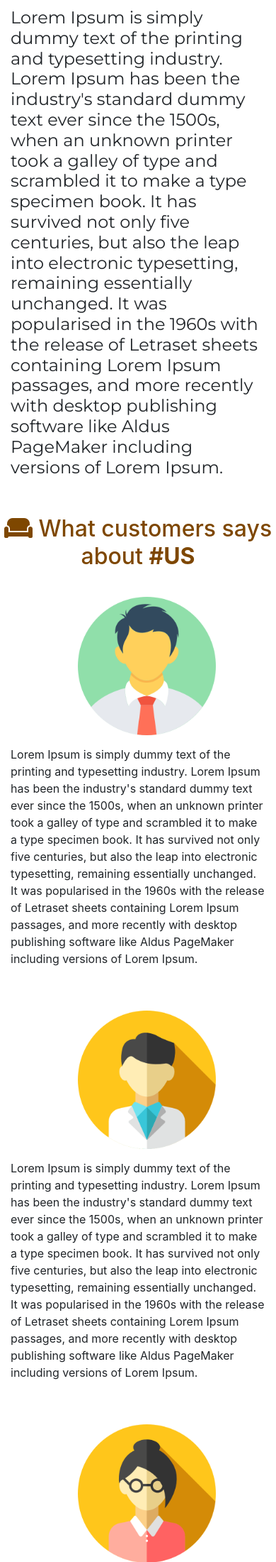
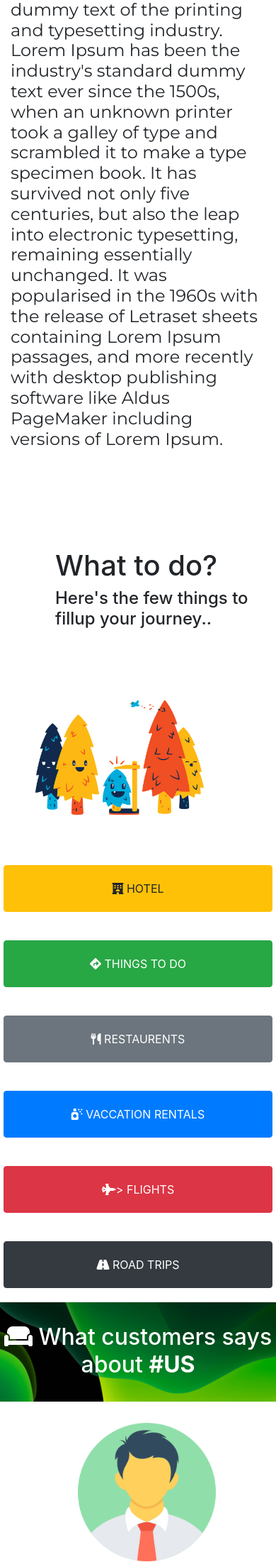
Before and after one commit to akilaliyanage/TravelMe, a PHP site: page / in a window 390 px wide. Shown: the part 1391-3592 px from the top of the page at 71% size. Run offline with PHP 8.4, Linux system fonts and the light colour scheme; some libraries are stand-ins or nearby versions.

Commit message:
css phase-3

```diff
--- a/index.html
+++ b/index.html
@@ -11,6 +11,10 @@
     <script src="https://cdnjs.cloudflare.com/ajax/libs/popper.js/1.14.7/umd/popper.min.js"></script>
     <script src="https://maxcdn.bootstrapcdn.com/bootstrap/4.3.1/js/bootstrap.min.js"></script>
     <script src="https://kit.fontawesome.com/65c24a6e74.js" crossorigin="anonymous"></script>
+    <script async src="https://platform.twitter.com/widgets.js" charset="utf-8"></script>
+    <script src="https://apis.google.com/js/platform.js" async defer></script>
+    <meta name="google-signin-client_id" content="834294027517-c85nd4r390k8suhku1naajvkmb41cb25.apps.googleusercontent.com">
+    <script src="src\js\index.js"></script>
     <title>TravelMe</title>
 </head>
 <body>
@@ -37,9 +41,6 @@
                     <li class="nav-item">
                       <a class="nav-link" href="#"><i class="fas fa-phone-square-alt"></i>  Contact Us</a>
                     </li>
-                    <li class="nav-item">
-                        <a class="nav-link" href="#"><i class="fas fa-question"></i>  FaQ</a>
-                    </li>
                     <li class="nal-item">
                         <a class="nav-link" href=""><i class="fas fa-envelope-open-text"></i>  akilaliyanage</a>
                     </li>
@@ -48,6 +49,9 @@
                     </li>
                     <li class="nav-item button">
                         <button class="btn btn-warning">Sign-In</button>
+                    </li>
+                    <li class="nav-item">
+                            <div class="g-signin2" data-onsuccess="onSignIn"></div>
                     </li>
                   </ul>
                 </div>
@@ -60,11 +64,9 @@
             <h2 class="main-head-2">Keep it back and <b>#travel</b> the <b>#GLOBE</b></h2>
 
             <div class="row row1">
-                <div class="col-md-3">
+                <div class="col-md-3 btncol">
                     <button class="btn btn1"><i class="fas fa-suitcase"></i>  Shedule</button>
-                </div>
-                <div class="col-md-3">
-                    <button class="btn btn1"><i class="far fa-compass"></i>  Explore</button>
+                    <button class="btn btn2"><i class="far fa-compass"></i>  Explore</button>
                 </div>
             </div>
         </div>
@@ -85,8 +87,44 @@
             </div>
         </div>
 
+
         <div class="row">
-            <div class="col-lg-12">
+            <div class="col-md-6">
+                <h1 class="main-head">What to do?</h1>
+                <h2 class="main-head-2">Here's the few things to fillup your journey..</h2>
+            </div>
+
+            <div class="col-md-6">
+                <img src="src/img/flame-page-under-construction.png" alt="" class="main-img">
+            </div>
+        </div>
+
+        <div class="row">
+            <div class="col-md-4 wtdcol">
+                <button class="btn btn-warning wtd"><i class="fas fa-hotel"></i>  HOTEL</button>
+            </div>
+            <div class="col-md-4 wtdcol">
+                <button class="btn btn-success wtd"><i class="fas fa-directions"></i>  THINGS TO DO</button>
+            </div>
+            <div class="col-md-4 wtdcol">
+                <button class="btn btn-secondary wtd"><i class="fas fa-utensils"></i>  RESTAURENTS</button>
+            </div>
+        </div>
+
+        <div class="row">
+                <div class="col-md-4 wtdcol">
+                    <button class="btn btn-primary wtd"><i class="fas fa-air-freshener"></i>  VACCATION RENTALS</button>
+                </div>
+                <div class="col-md-4 wtdcol">
+                    <button class="btn btn-danger wtd"><i class="fas fa-fighter-jet"></i>>  FLIGHTS</button>
+                </div>
+                <div class="col-md-4 wtdcol">
+                    <button class="btn btn-dark wtd"><i class="fas fa-road"></i>  ROAD TRIPS</button>
+                </div>
+            </div>
+
+        <div class="row">
+            <div class="col-lg-12 feedback">
                 <h2 class="cus"><i class="fas fa-couch"></i>  What customers says about <b>#US</b></h2>
             </div>
         </div>
@@ -116,35 +154,47 @@
                             Lorem Ipsum is simply dummy text of the printing and typesetting industry. Lorem Ipsum has been the industry's standard dummy text ever since the 1500s, when an unknown printer took a galley of type and scrambled it to make a type specimen book. It has survived not only five centuries, but also the leap into electronic typesetting, remaining essentially unchanged. It was popularised in the 1960s with the release of Letraset sheets containing Lorem Ipsum passages, and more recently with desktop publishing software like Aldus PageMaker including versions of Lorem Ipsum.
                     </p>
             </div>
-            <div class="col-sm-3">
 
         </div>
 
-        </div>
-
+        <footer>
                 <div class="row bg-dark text-muted">
                         <div class="col-md-4 add">
-                <h4>Contact us</h4>
+                            <h4 class="foothead">Contact us</h4>
                             <h5><i class="fas fa-map-signs"></i>  Navigate to us</h5>
                             <iframe src="https://www.google.com/maps/embed?pb=!1m18!1m12!1m3!1d3960.798467112149!2d79.97075581439516!3d6.914682820411294!2m3!1f0!2f0!3f0!3m2!1i1024!2i768!4f13.1!3m3!1m2!1s0x3ae256db1a6771c5%3A0x2c63e344ab9a7536!2sSri%20Lanka%20Institute%20of%20Information%20Technology!5e0!3m2!1sen!2slk!4v1572191754038!5m2!1sen!2slk" width="400" height="300" frameborder="0" style="border:0;" allowfullscreen=""></iframe>
-                <h4>Address</h4>
-                <p>
-<pre>
-    SLIIT,
-    New Kandy Road,
-    Malabe
-</pre>
-                </p>
-            </div>
-
-            <div class="col-md-4">
 
                         </div>
 
-            <div class="col-md-4">
+                        <div class="col-md-4 add">
+                            <h4 class="foothead">Useful Links</h4>
+                            <ul class="navbar-nav">
+                                <li class="nav-item">
+                                    <a href="#" class="nav-link">Shedule Trip</a>
+                                </li>
+                                <li class="nav-item">
+                                        <a href="#" class="nav-link"> Your Trips</a>
+                                </li>
+                                <li class="nav-item">
+                                        <a href="#" class="nav-link">Bookings</a>
+                                </li>
+                                <li class="nav-item">
+                                        <a href="#" class="nav-link">Contact Us</a>
+                                </li>
+                                <li class="nav-item">
+                                        <a class="twitter-timeline nav-link" data-width="220" data-height="200" data-dnt="true" data-theme="dark" data-link-color="#2B7BB9" href="https://twitter.com/LiyanageAkila?ref_src=twsrc%5Etfw">Tweets by LiyanageAkila</a> <script async src="https://platform.twitter.com/widgets.js" charset="utf-8"></script>
+                                </li>
+                            </ul>
+                        </div>
 
+                        <div class="col-md-4 add">
+                            <h4 class="foothead">Who are #We</h4>
+                            <p>
+                                    Lorem Ipsum is simply dummy text of the printing and typesetting industry. Lorem Ipsum has been the industry's standard dummy text ever since the 1500s, when an unknown printer took a galley of type and scrambled it to make a type specimen book. It has survived not only five centuries, but also the leap into electronic typesetting, remaining essentially unchanged. It was popularised in the 1960s with the release of Letraset sheets containing Lorem Ipsum passages, and more recently with desktop publishing software like Aldus PageMaker including versions of Lorem Ipsum.
+                            </p>
                         </div>
                     </div>
+        </footer>
 
 </body>
 </html>
--- a/src/css/index.css
+++ b/src/css/index.css
@@ -24,18 +24,26 @@ body{
     padding-top: 18%;
     padding-left: 20%;
 }
-.btn1{
+.btn1,
+.btn2{
     background-color: rgba(51, 54, 58, 0.767);
     border:none;
 }
-.btn1:hover{
+.btn1:hover,
+.btn2:hover{
     background-color: rgba(139, 139, 139, 0.685);
+}
+.btn2{
+    margin-left: 20px;;
+}
+
+.btncol{
+    display: flex;
 }
 
 .row1{
     margin-top: 3%;
     margin-left: 18%;
-    padding:2px;
 }
 .para-1{
     margin-top: 50px;
@@ -45,7 +53,7 @@ body{
 .cus{
     text-align: center;
     margin-top: 30px;
-    color: rgb(126, 71, 0);
+    color: rgb(255, 255, 255);
 }
 .user{
     margin-top: 30px;
@@ -57,10 +65,32 @@ body{
 }
 .button{
     padding: 6px;
-    margin-left: 20px;;
+    margin-left: 7px;;
 }
 .add{
     padding-top: 30px;
     padding-left: 30px;
-    border-right: solid 2px white;
 }
+pre{
+    color: cornsilk;
+}
+.foothead{
+    color: darkgray;
+}
+.feedback{
+    background-image: url('../img/ios_13_ipados_green_dark_mode_4k.jpg');
+    background-size: cover;
+    height: 140px;
+    background-attachment: fixed;
+}
+.wtd{
+    width: 100%;
+    padding: 20px 20px 20px 20px;
+}
+.wtdcol{
+    padding:20px 20px 20px 20px;
+}
+.g-signin2{
+    margin-top: 7px;
+    width: 10px;
+}
--- /dev/null
+++ b/src/js/index.js
@@ -0,0 +1,7 @@
+function onSignIn(googleUser) {
+    var profile = googleUser.getBasicProfile();
+    console.log('ID: ' + profile.getId()); // Do not send to your backend! Use an ID token instead.
+    console.log('Name: ' + profile.getName());
+    console.log('Image URL: ' + profile.getImageUrl());
+    console.log('Email: ' + profile.getEmail()); // This is null if the 'email' scope is not present.
+  }
```
Also changed, not shown: src/img/flame-page-under-construction.png (added), src/img/ios_13_ipados_green_dark_mode_4k.jpg (added). Lines whose indentation alone changed are shown as unchanged.
